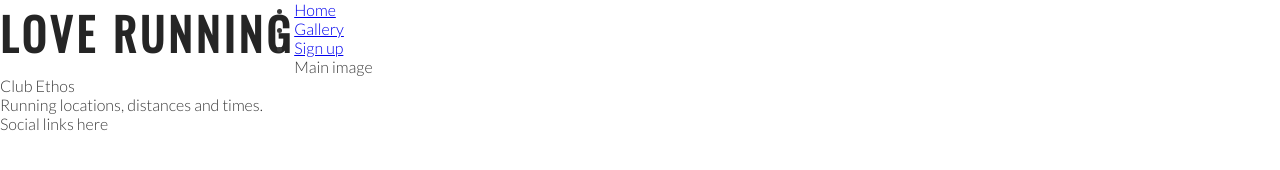
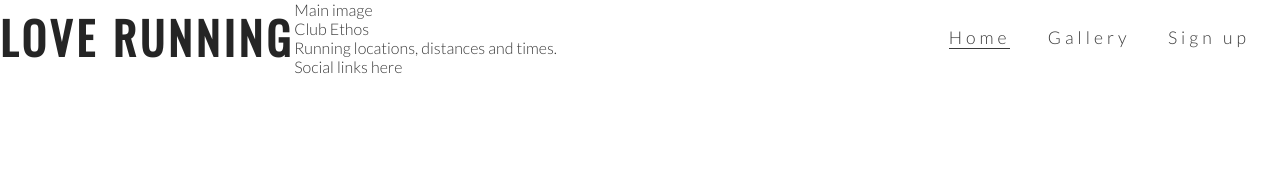
Before and after one commit to BobWritesCode/love-running, a plain HTML site: page index.html in a window 1280 px wide. Drawn offline with nearby package versions, Linux system fonts and the light colour scheme.

Commit message:
Style navigation links

```diff
--- a/assets/css/style.css
+++ b/assets/css/style.css
@@ -25,3 +25,34 @@
     float: left;
     font-size: 280%;
 }
+
+/* navigation links */
+
+#menu {
+    float: right;
+    font-size: 110%;
+    letter-spacing: 4px;
+}
+
+#menu, #logo {
+    line-height: 75px;
+}
+
+#menu li {
+    list-style-type: none;
+    margin-right: 30px;
+    display: inline-block;
+}
+
+#menu a {
+    text-decoration: none;
+    color: inherit;
+}
+
+#menu a:hover {
+    border-bottom: 1px solid #3a3a3a;
+}
+
+.active {
+    border-bottom: 1px solid #3a3a3a;
+}
--- a/index.html
+++ b/index.html
@@ -17,10 +17,16 @@
             <h1 id="logo">Love Running</h1>
         </a>
         <nav>
-            <ul>
-                <li><a href="index.html">Home</a></li>
-                <li><a href="#">Gallery</a></li>
-                <li><a href="#">Sign up</a></li>
+            <ul id="menu">
+                <li>
+                    <a href="index.html" class="active">Home</a>
+                </li>
+                <li>
+                    <a href="#">Gallery</a>
+                </li>
+                <li>
+                    <a href="#">Sign up</a>
+                </li>
             </ul>
         </nav>
     </header>
```
